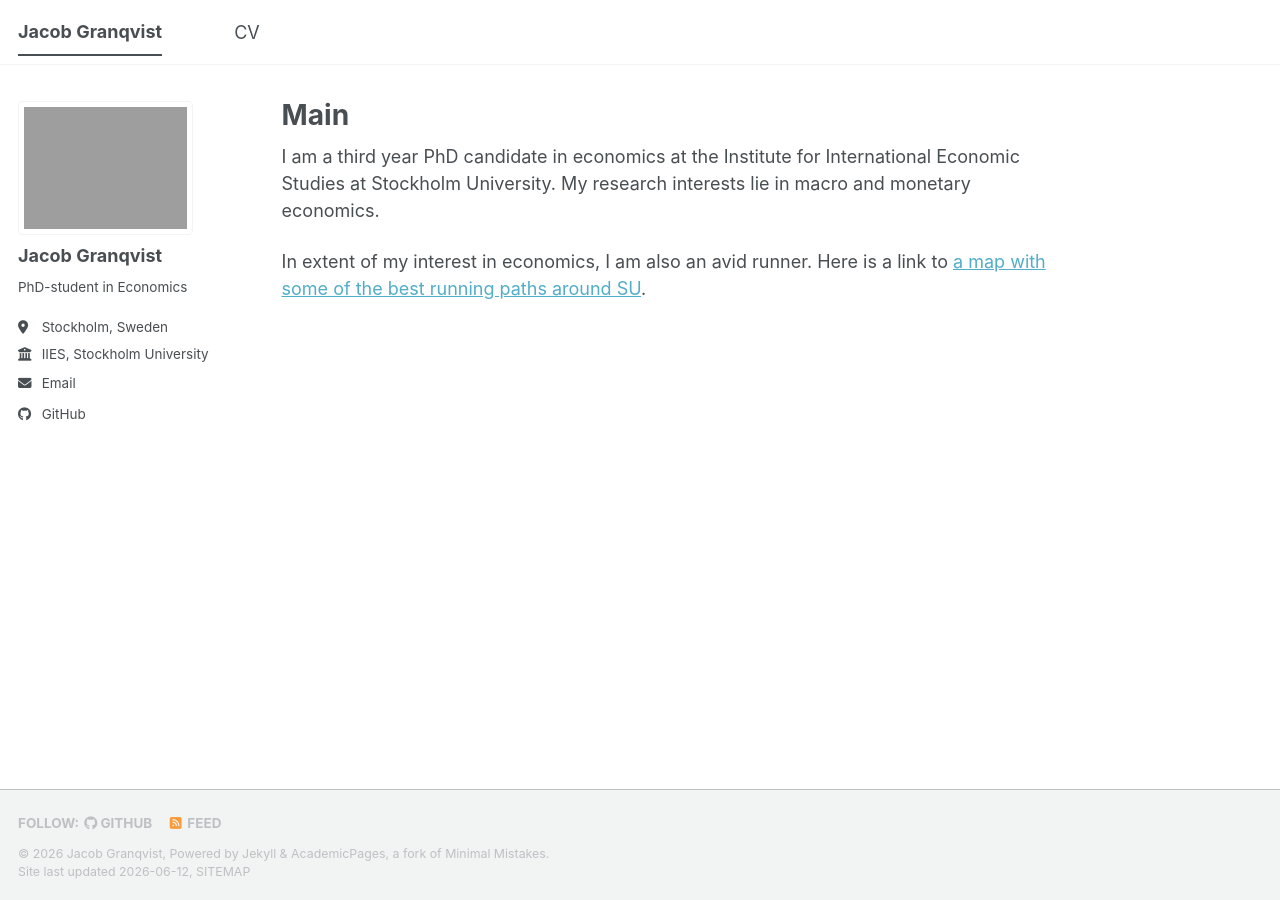
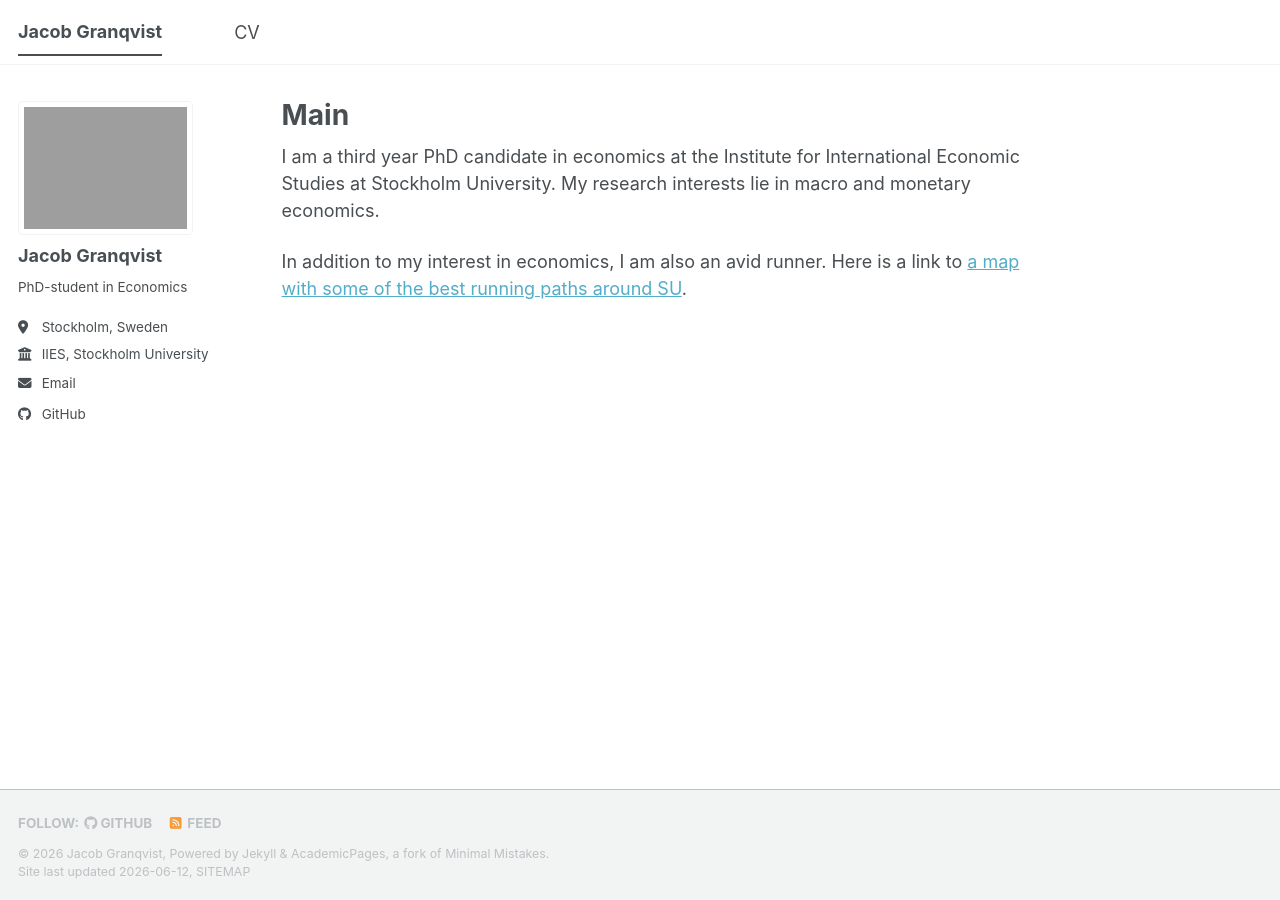
Before and after one commit to jacobgra/jacobgra.github.io, a Jekyll site: the page built from _pages/about.md, in a window 1280 px wide. Built offline with Jekyll 4.4.1, drawn with Linux system fonts in a browser that asks for light colours; a script bundle is joined from its source files by our own code; library files that are not in the unit come from our copies.

Commit message:
Improve running sentence grammar

```diff
--- a/_pages/about.md
+++ b/_pages/about.md
@@ -8,4 +8,4 @@ redirect_from:
 ---
 I am a third year PhD candidate in economics at the Institute for International Economic Studies at Stockholm University. My research interests lie in macro and monetary economics.
 
-In extent of my interest in economics, I am also an avid runner. Here is a link to [a map with some of the best running paths around SU](/running-routes/).
+In addition to my interest in economics, I am also an avid runner. Here is a link to [a map with some of the best running paths around SU](/running-routes/).
```
